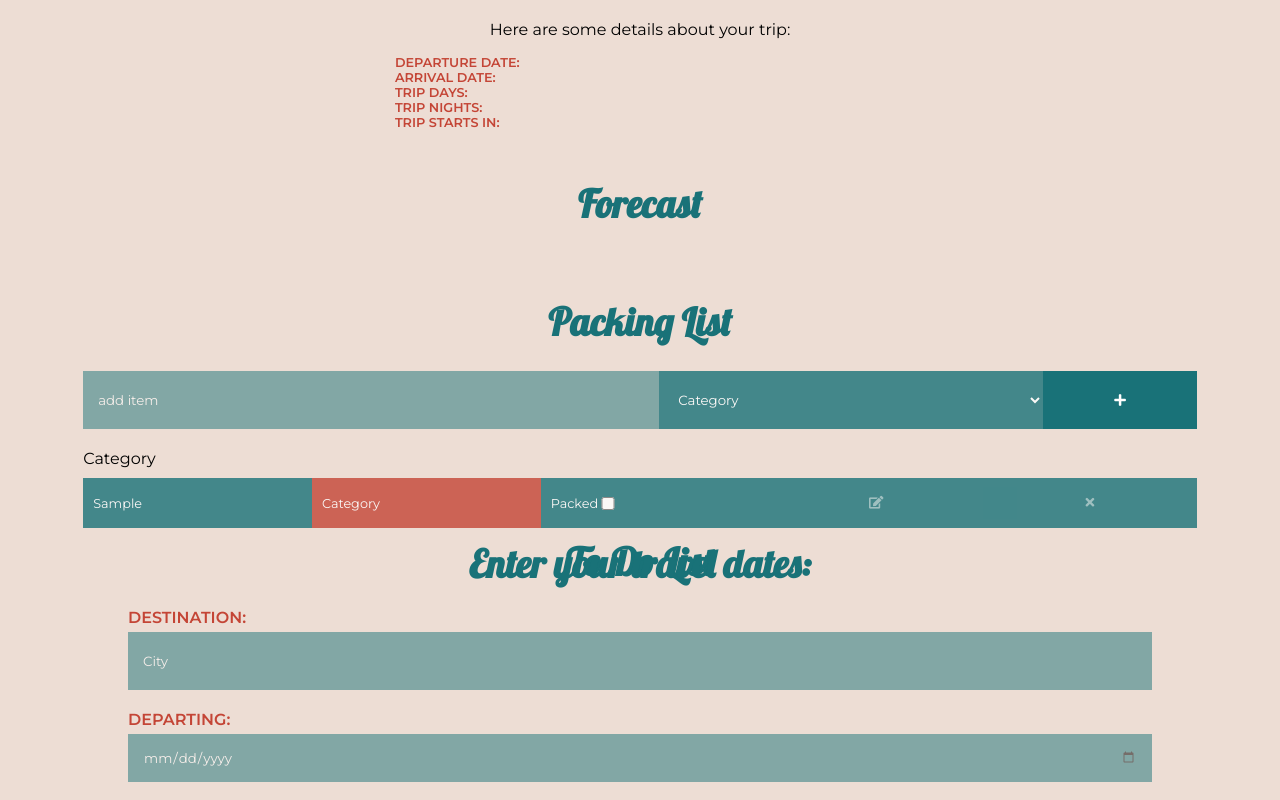
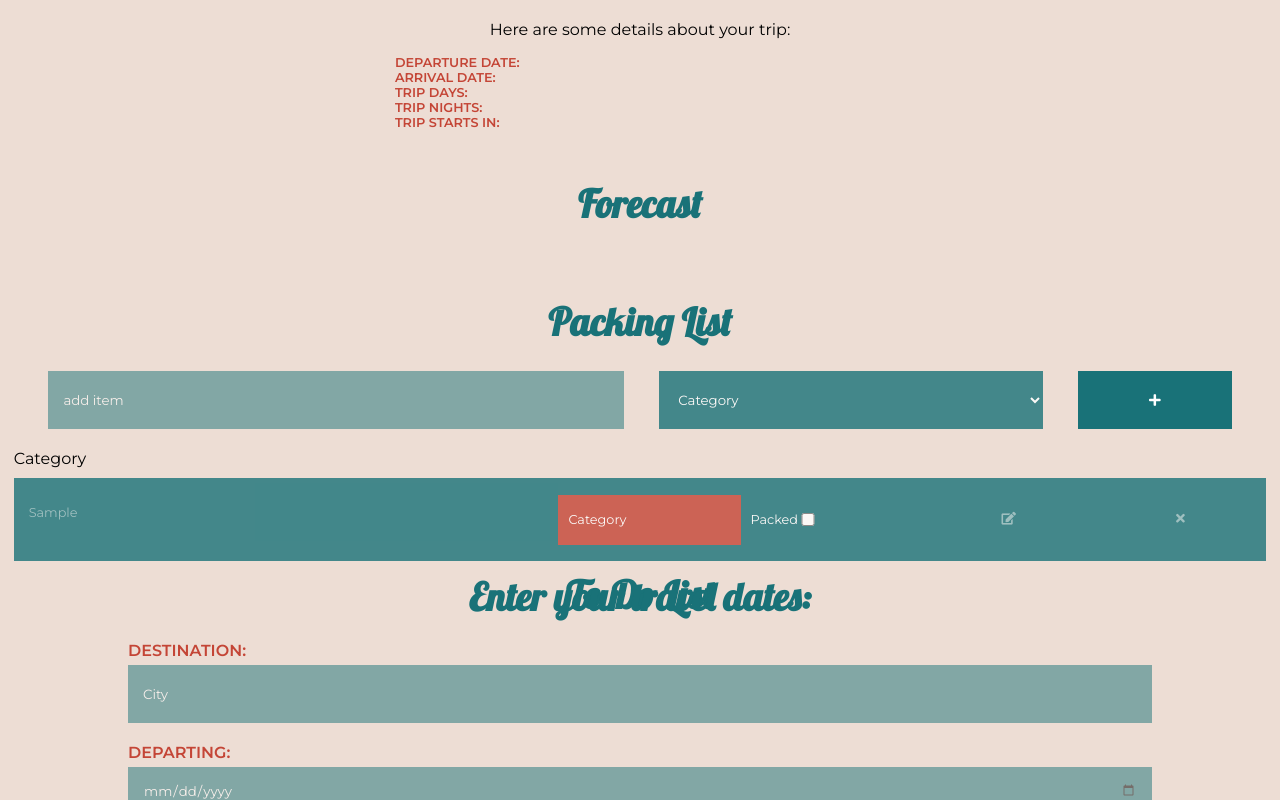
Before and after one commit to caitlineelliott/Udacity-Travel-App, a website built with webpack: page src/client/views/index.html in a window 1280 px wide. Both pictures are taken after typing "Sample" into the empty fields and a click on the button 1120 px from the left and 1274 px from the top of the page. Shown: the part 874-1674 px from the top of the page. Built offline with nearby package versions, Linux system fonts and the light colour scheme.

Commit message:
began adding edit btn function

```diff
--- a/src/client/js/addPackingItem.js
+++ b/src/client/js/addPackingItem.js
@@ -7,14 +7,17 @@ function addPackingItem(event) {
     let selectOptions = document.querySelectorAll('option'); // options in select
     let packingListOutput = document.querySelector('.packing-list'); // whole packing list (incl. form)
 
-    // CREATES NEW ITEM BLOCK
+    // CREATES NEW ITEM ROW
     let newItemRow = document.createElement('div');
     newItemRow.classList.add('packing-list-row');
 
     // ADDS ITEM TO BLOCK
-    let newItemValue = document.createElement('div');
-    newItemValue.innerHTML = document.querySelector('.packing-list-item').value;
-    newItemValue.classList.add('packing-item-row-segment')
+    let newItemValue = document.createElement('input');
+    newItemValue.setAttribute('type', 'text');
+    newItemValue.readOnly = true;
+    newItemValue.defaultValue = `${document.querySelector('.packing-list-item').value}`;
+    newItemValue.placeholder = `${document.querySelector('.packing-list-item').value}`;
+    newItemValue.classList.add('packing-item-row-segment', 'packing-item');
     newItemRow.appendChild(newItemValue);
 
     // ADDS CATEGORY TO BLOCK
@@ -47,6 +50,10 @@ function addPackingItem(event) {
     editBtn.classList.add('packing-item-row-segment', 'delete-btn')
     newItemRow.appendChild(editBtn);
 
+    editBtn.addEventListener('click', function () {
+        newItemValue.readOnly = false;
+    })
+
     // ADDS DELETE BTN TO BLOCK
     let deleteBtn = document.createElement('button');
     deleteBtn.innerHTML = `<i class="fas fa-times"></i>`;
--- a/src/client/styles/trip-form-output.scss
+++ b/src/client/styles/trip-form-output.scss
@@ -120,6 +120,11 @@
     justify-content: center;
 }
 
+.packing-item {
+    margin: 0;
+    width: 25%;
+}
+
 // .packing-list-row > * {
 //     font-size: 0.8em;
 //     width: 25%;
```
